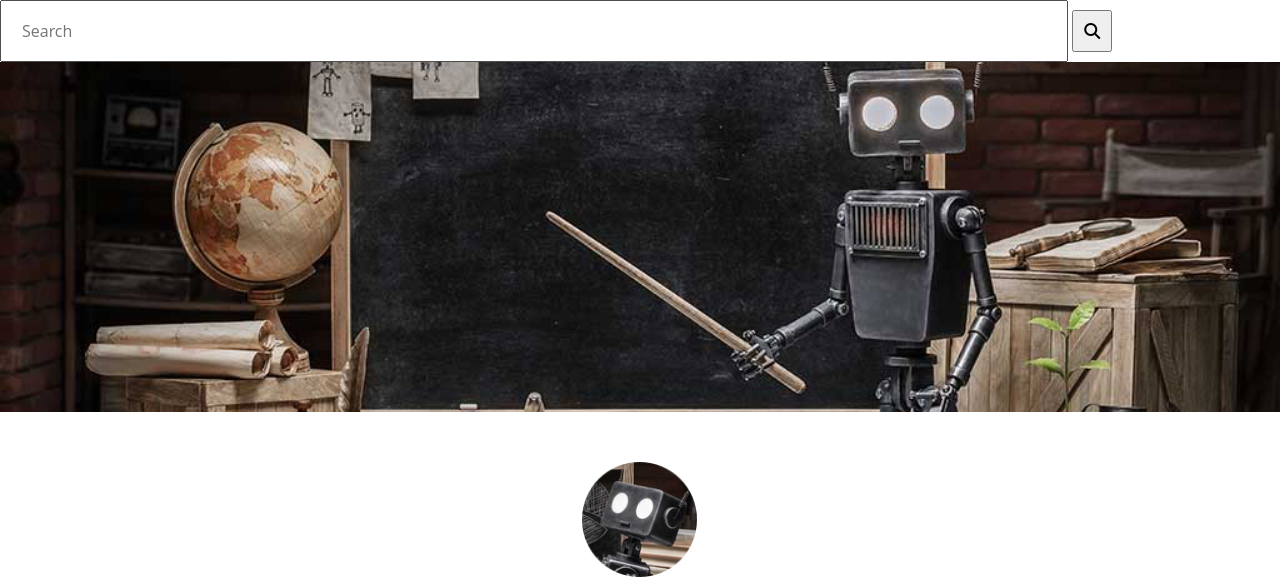
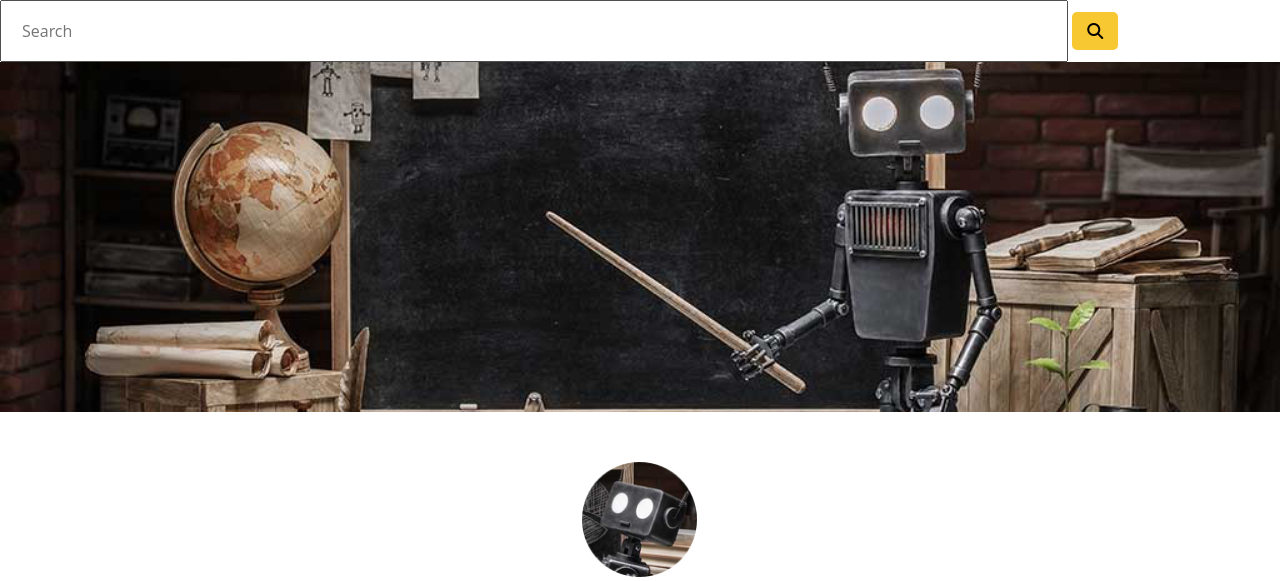
Before and after one commit to hjb34/in-class-demo, a plain HTML site: page deploy/index.html in a window 1280 px wide. Shown: the top 581 px of the page. Drawn offline with nearby package versions, Linux system fonts and the light colour scheme.

Commit message:
style search button

```diff
--- a/dev/scss/content/_header.scss
+++ b/dev/scss/content/_header.scss
@@ -4,5 +4,13 @@ form input {
 }
 
 form button {
-	padding: 10px;
+	background: $saffron;
+	padding: 10px 15px;
+	border: none;
+	border-radius: 5px;
+
+	&:hover {
+		background: $electricYellowDark;
+		transition: background-color ease 0.2s;
+	}
 }
```
Also changed, not shown: deploy/css/styles.css.
